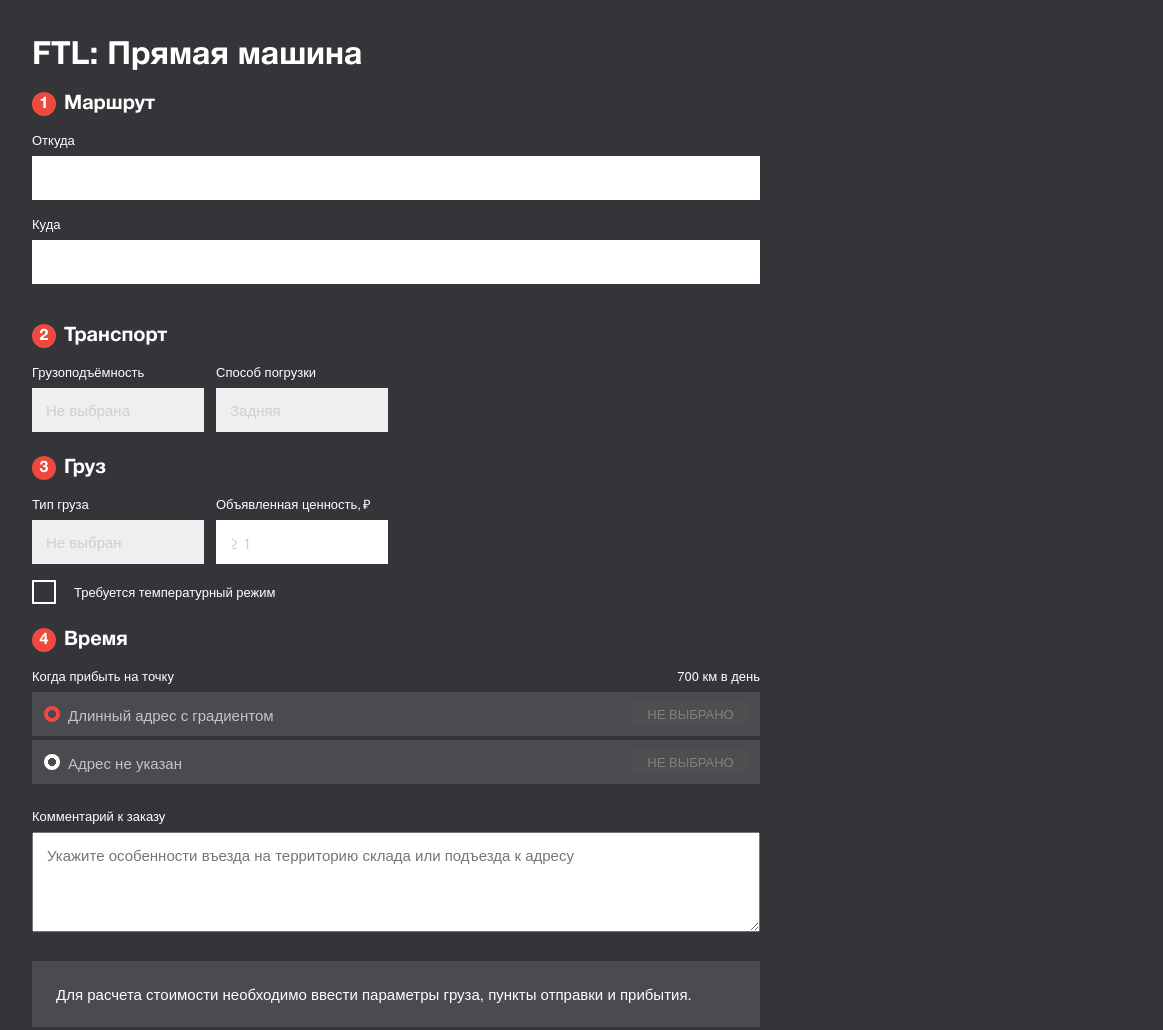
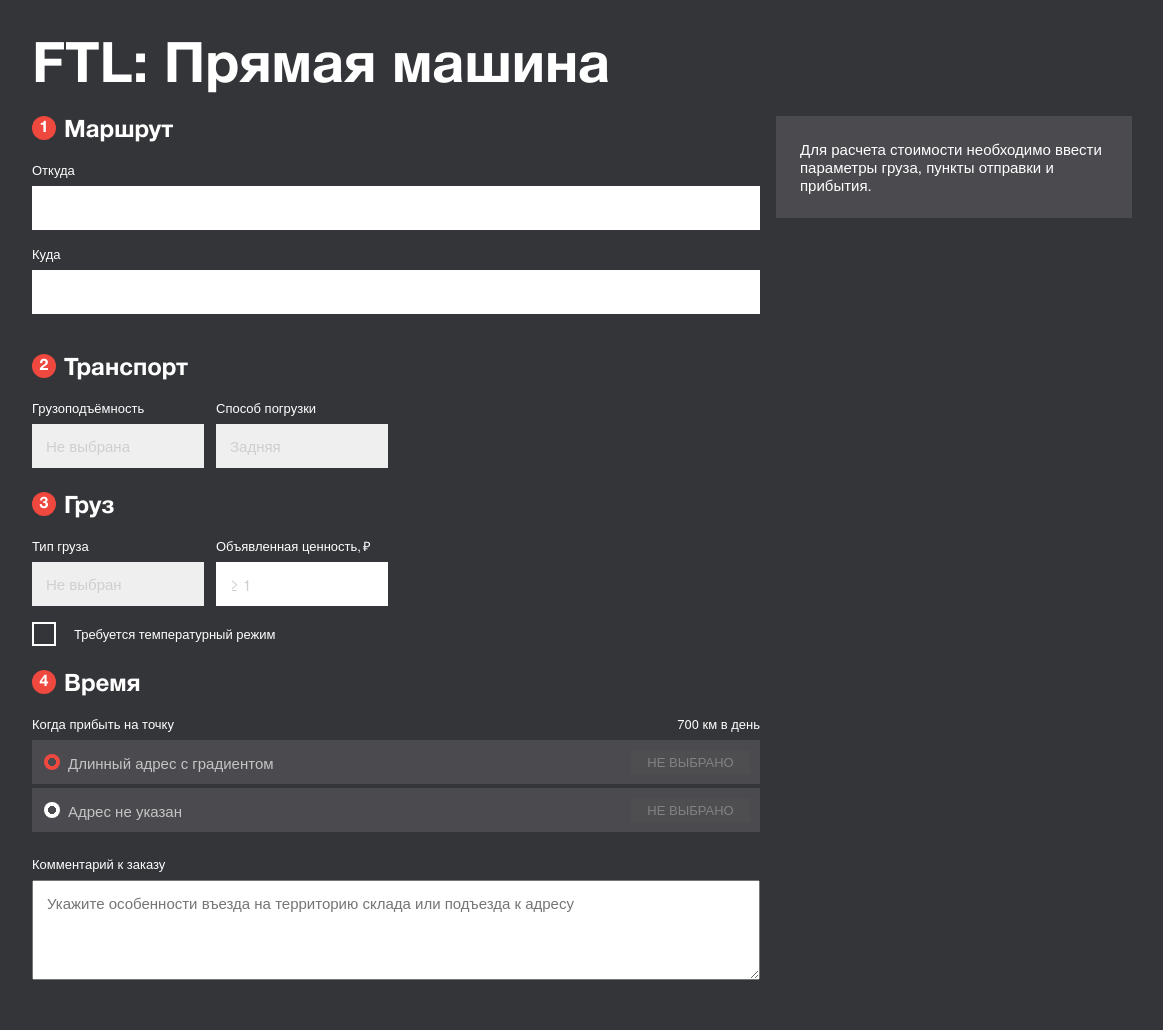
Before and after one commit to dtr200/tochka-tochka, a website: page app/index.html in a window 1536 px wide. Shown: the whole page, without its empty margins (138-1301 px from the left). Drawn offline with Linux system fonts and the light colour scheme; a web font is replaced by a local one.

Commit message:
Desktop version is done

```diff
--- a/app/index.html
+++ b/app/index.html
@@ -141,12 +141,12 @@
                 </div>
                 <textarea class="input-field__textarea" id="comment" rows="4" placeholder="Укажите особенности въезда на территорию склада или подъезда к адресу"></textarea>
             </fieldset>
-            <div class="help-message">
-                <p class="help-message__text">
-                    Для расчета стоимости необходимо ввести параметры груза, пункты отправки и прибытия.
-                </p>
-            </div>
         </form>
+        <aside class="help-message">
+            <p class="help-message__text">
+                Для расчета стоимости необходимо ввести параметры груза, пункты отправки и прибытия.
+            </p>
+        </aside>
     </main>
 </body>
 </html>
--- a/app/scss/blocks/help-message.scss
+++ b/app/scss/blocks/help-message.scss
@@ -1,4 +1,5 @@
 .help-message{
+    max-width: 356px;
     background-color: $dark-light;
     padding: 24px;
 }
@@ -6,3 +7,7 @@
 .help-message__text{
     @include font($size: $main-text-size, $height: $main-line-height);
 }
+
+@media (min-width: 1286px){
+
+}
--- a/app/scss/blocks/order-form.scss
+++ b/app/scss/blocks/order-form.scss
@@ -1,5 +1,5 @@
 .order-form{
-
+    max-width: $width;
 }
 
 .order-form__order-details{
--- a/app/scss/blocks/page-header.scss
+++ b/app/scss/blocks/page-header.scss
@@ -16,4 +16,7 @@
             padding: 40px 0 0 170px;
         }
     }
+    .page-header__title{
+        @include font($size: $h1-desktop-size, $weight: bold);
+    }
 }
--- a/app/scss/blocks/page-main.scss
+++ b/app/scss/blocks/page-main.scss
@@ -1,5 +1,4 @@
 .page-main{
-    max-width: $width;
     &--position{
         padding: 0 16px 37px;
     }
@@ -12,3 +11,12 @@
         }
     }
 }
+
+@media(min-width: 1286px){
+    .page-main{
+        display: grid;
+        grid-template-columns: $width minmax(343px, 356px);
+        column-gap: 16px;
+        align-items: self-start;
+    }
+}
--- a/app/scss/blocks/section-title.scss
+++ b/app/scss/blocks/section-title.scss
@@ -15,3 +15,9 @@
         left: -32px;
     }
 }
+
+@media (min-width: 992px){
+    .section-title{
+        @include font($size: $legend-desktop-size, $weight: bold, $height: $legend-desktop-line-height);
+    }
+}
```
Also changed, not shown: app/css/style.min.css.
